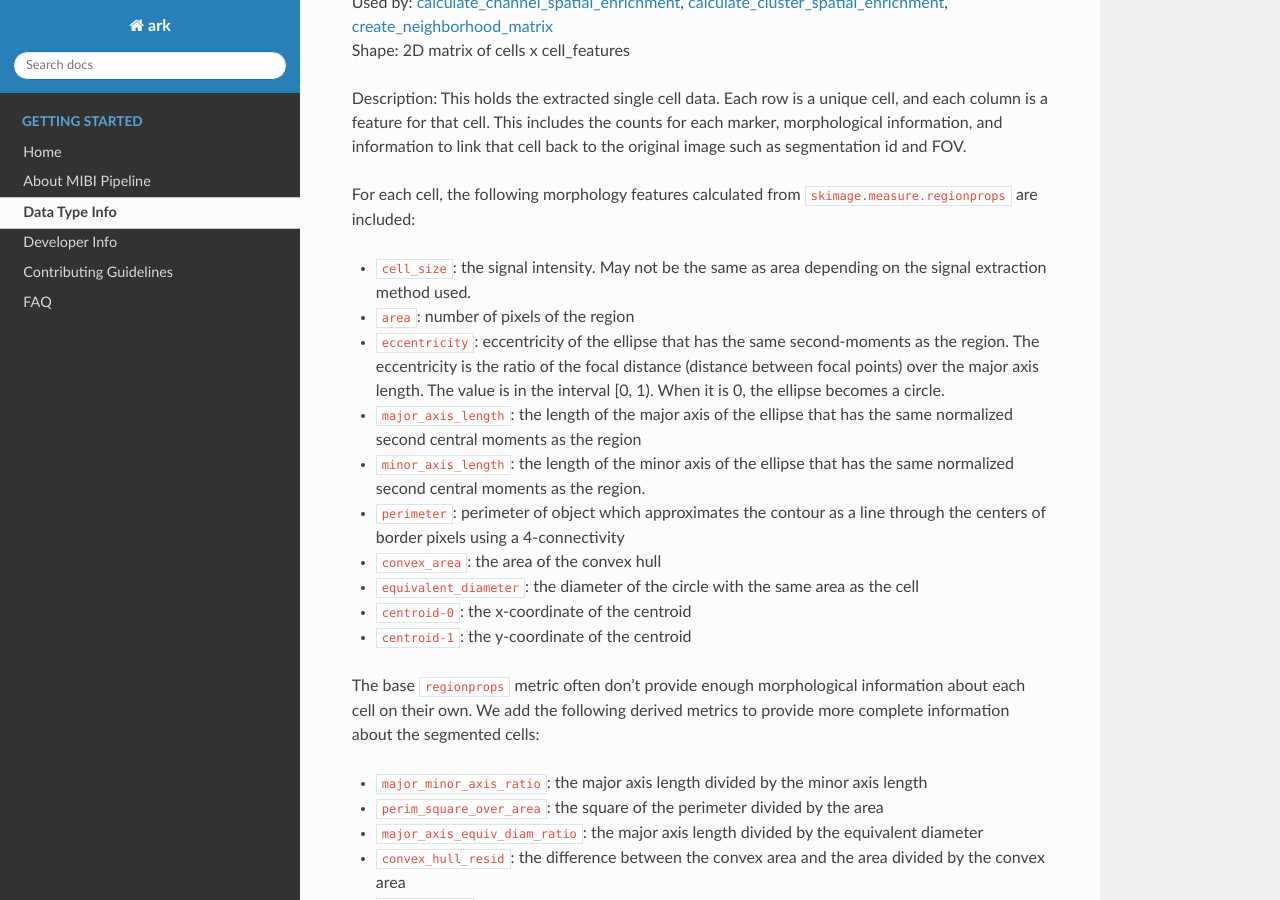
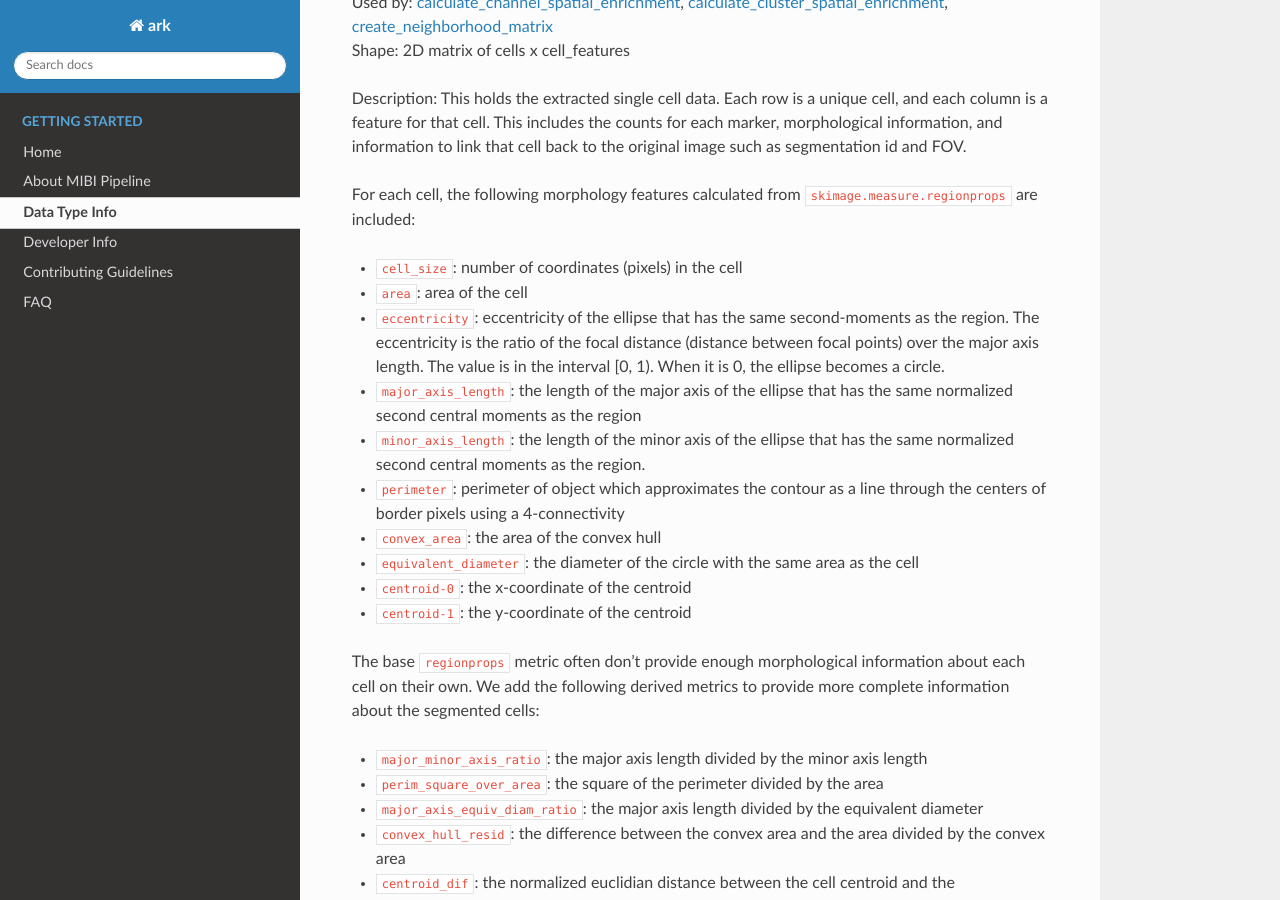
Before and after one commit to angelolab/ark-analysis, a Sphinx documentation site: the page built from docs/_rtd/data_types.md, in a window 1280 px wide and 900 px high, scrolled down 652 px. Built offline with Sphinx 7.4.7 and the Read the Docs theme 2.0.0, drawn with Linux system fonts in a browser that asks for light colours; pages that are not in the unit, such as notebooks, are missing from menus.

Commit message:
Change documentation for cell_size

```diff
--- a/docs/_rtd/data_types.md
+++ b/docs/_rtd/data_types.md
@@ -25,8 +25,8 @@ Description: This holds the extracted single cell data. Each row is a unique cel
 
 For each cell, the following morphology features calculated from `skimage.measure.regionprops` are included:
 
-* `cell_size`: the signal intensity. May not be the same as area depending on the signal extraction method used.
-* `area`: number of pixels of the region
+* `cell_size`: number of coordinates (pixels) in the cell
+* `area`: area of the cell
 * `eccentricity`: eccentricity of the ellipse that has the same second-moments as the region. The eccentricity is the ratio of the focal distance (distance between focal points) over the major axis length. The value is in the interval [0, 1). When it is 0, the ellipse becomes a circle.
 * `major_axis_length`: the length of the major axis of the ellipse that has the same normalized second central moments as the region
 * `minor_axis_length`: the length of the minor axis of the ellipse that has the same normalized second central moments as the region.
```
